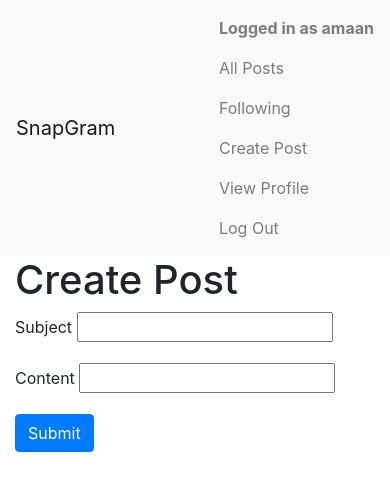
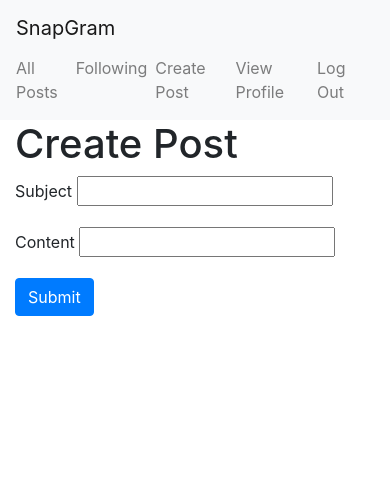
Before and after one commit to amaanjaved1/CSchat, a Django app: page /add in a window 390 px wide. Shown: the top 488 px of the page. Run offline with Django 3.2, Linux system fonts and the light colour scheme; a user stored in the database is signed in; some libraries are stand-ins or nearby versions.

Commit message:
Mobile Responsive

```diff
--- a/network/network/templates/network/layout.html
+++ b/network/network/templates/network/layout.html
@@ -15,30 +15,25 @@
             <a class="navbar-brand" href="#">SnapGram</a>
 
             <div>
-              <ul class="navbar-nav mr-auto">
-                {% if user.is_authenticated %}
-                    <li class="nav-item">
-                        <a class="nav-link" href="#"><strong>Logged in as {{ user.username }}</strong></a>
-                    </li>
-                {% endif %}
+              <ul class="navbar-nav mr-auto d-flex flex-row">
                 <li class="nav-item">
-                  <a class="nav-link" href="{% url 'index' 1 %}">All Posts</a>
+                  <a class="nav-link pr-2" href="{% url 'index' 1 %}">All Posts</a>
                 </li>
                 {% if user.is_authenticated %}
-                <li class="nav-item">
+                <li class="nav-item pr-2">
                     <a class="nav-link" href="{% url 'following' 1 %}">Following</a>
                 </li>
-                    <li class="nav-item">
+                    <li class="nav-item pr-2">
                         <a class="nav-link" href="{% url 'add' %}">Create Post</a>
                     </li>
-                    <li class="nav-item">
+                    <li class="nav-item pr-2">
                         <a class="nav-link" href="{% url 'profile' request.user.id %}">View Profile</a>
                     </li>
-                    <li class="nav-item">
+                    <li class="nav-item pr-2">
                         <a class="nav-link" href="{% url 'logout' %}">Log Out</a>
                     </li>
                 {% else %}
-                    <li class="nav-item">
+                    <li class="nav-item pr-2">
                         <a class="nav-link" href="{% url 'login' %}">Log In</a>
                     </li>
                     <li class="nav-item">
```
Also changed, not shown: network/db.sqlite3.
